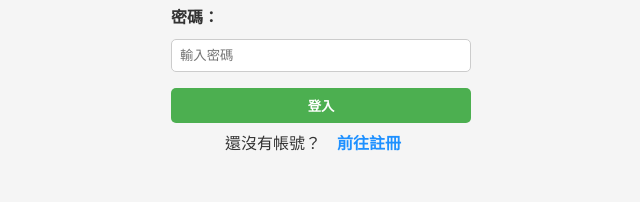
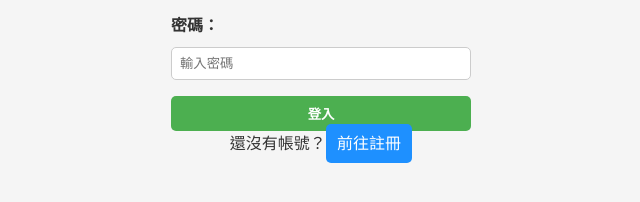
Before and after one commit to Jimmy0923-star/Personal-Finance-Management-Tools, a plain HTML site: page index.html in a window 1280 px wide. Shown: the part 394-596 px from the top of the page, without its empty margins (319-959 px from the left). Drawn offline with Linux system fonts and the light colour scheme.

Commit message:
Update styles.css

```diff
--- a/css/styles.css
+++ b/css/styles.css
@@ -48,12 +48,13 @@
 
 /* 前往註冊按鈕樣式 */
 #switch-button a {
-    color: #1e90ff; /* 藍色文字 */
-    font-weight: bold;
-    text-decoration: none;
-    padding: 0.5rem 1rem;
-    display: inline-block;
-    transition: background-color 0.3s, color 0.3s;
+    padding: 0.7rem;
+    background-color: #1e90ff; ;
+    color: white;
+    border: none;
+    border-radius: 5px;
+    font-size: 1rem;
+    cursor: pointer;
 }
 
 #switch-button a:hover {
```
